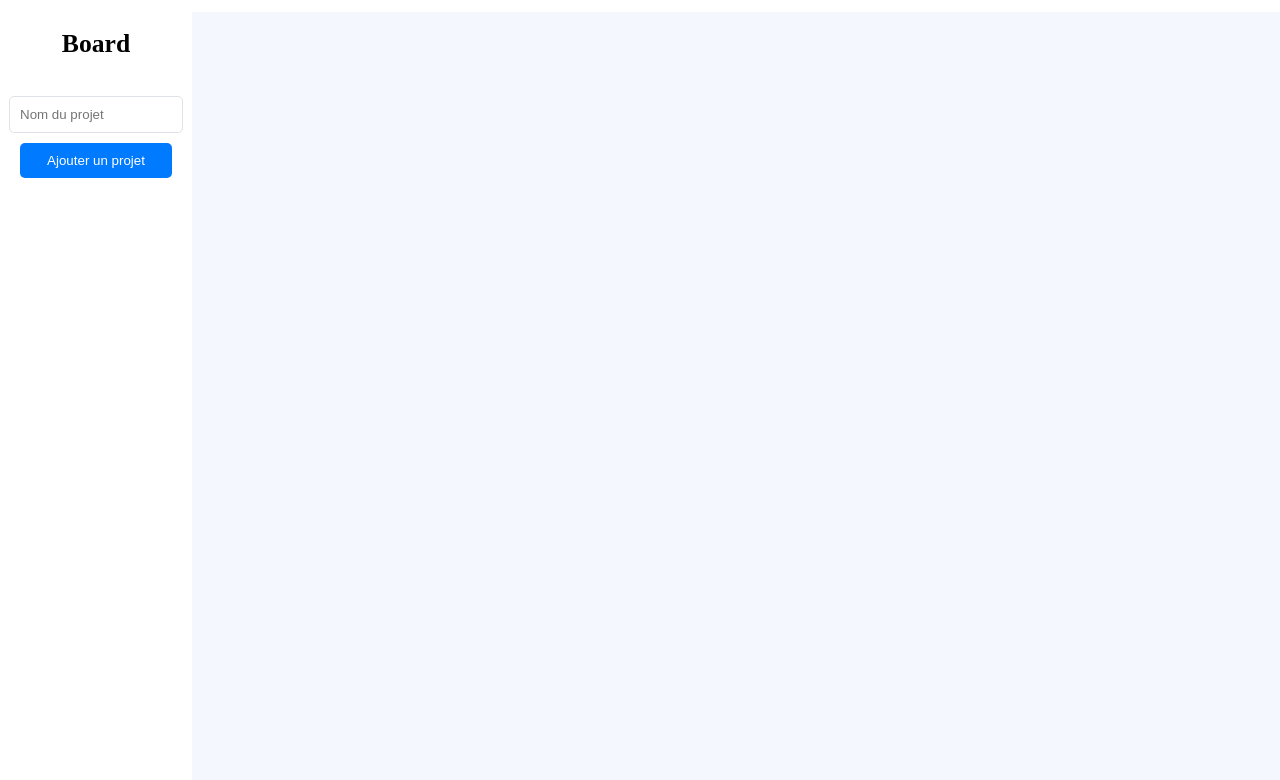
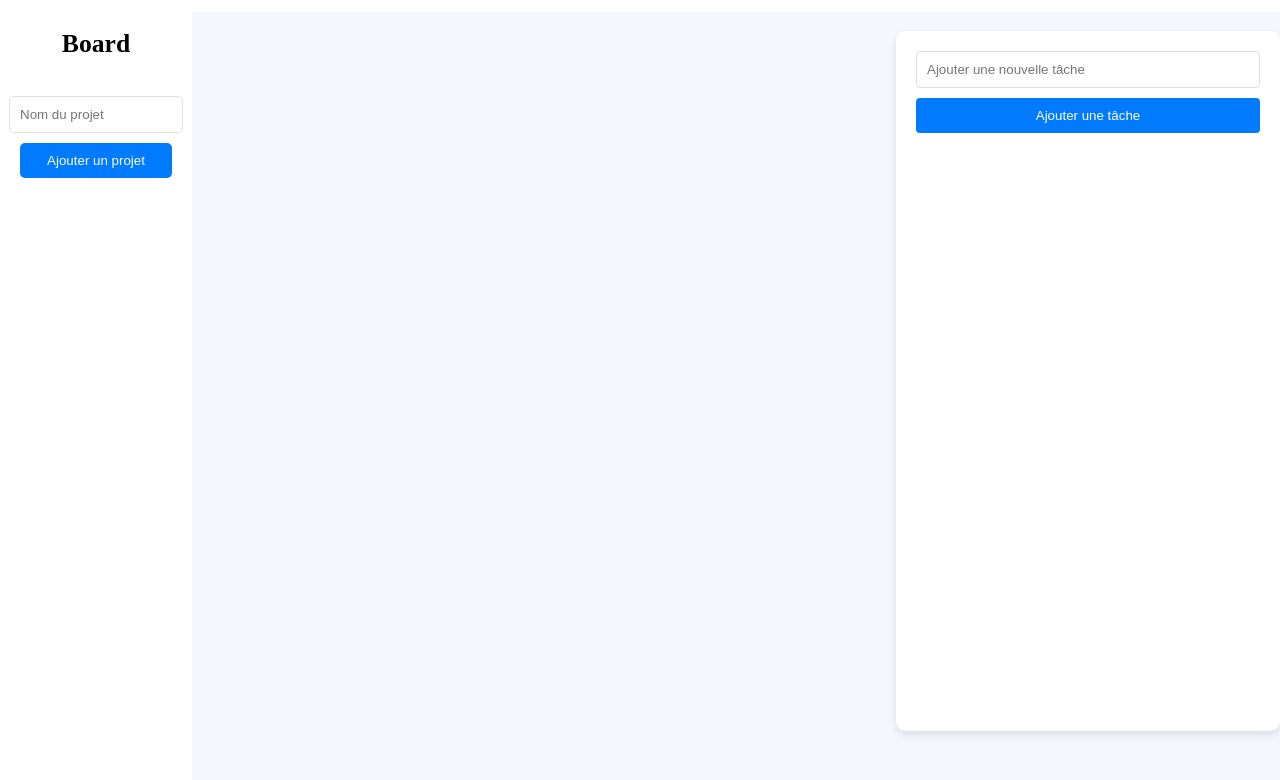
Before and after one commit to GoodMorning46/Notes, a React (Create React App) app: page / in a window 1280 px wide. Shown: the top 780 px of the page. Built offline with nearby package versions, Linux system fonts and the light colour scheme.

Commit message:
Une todo globale

```diff
--- a/package.json
+++ b/package.json
@@ -7,6 +7,7 @@
     "@testing-library/react": "^13.4.0",
     "@testing-library/user-event": "^13.5.0",
     "@tldraw/tldraw": "^2.0.0-beta.2",
+    "draft-js": "^0.11.7",
     "lodash.clonedeep": "^4.5.0",
     "quill": "^1.3.6",
     "react": "^18.2.0",
--- a/src/App.js
+++ b/src/App.js
@@ -6,6 +6,7 @@ import TodoList from './components/TodoList';
 
 function App() {
   const [projects, setProjects] = useState([]);
+  const [todos, setTodos] = useState([]);
   const [newProjectName, setNewProjectName] = useState('');
   const [selectedProjectIndex, setSelectedProjectIndex] = useState(-1);
   const [editingProjectIndex, setEditingProjectIndex] = useState(-1);
@@ -20,11 +21,14 @@ function App() {
       todos: project.todos || []
     }));
     setProjects(savedProjects);
-  }, []);
+    const savedTodos = JSON.parse(localStorage.getItem('todos')) || [];
+  setTodos(savedTodos);
+}, []);
 
-  const saveProjects = (newProjects) => {
-    localStorage.setItem('projects', JSON.stringify(newProjects));
-  };
+const saveProjects = () => {
+  localStorage.setItem('projects', JSON.stringify(projects));
+  localStorage.setItem('todos', JSON.stringify(todos));
+};
 
   const handleAddProject = () => {
     if (newProjectName.trim()) {
@@ -97,22 +101,6 @@ function App() {
     saveProjects(updatedProjects);
   };
 
-  const handleAddTodo = (newTodo) => {
-    const updatedProjects = projects.map((project, index) =>
-      index === selectedProjectIndex ? { ...project, todos: [...project.todos, newTodo] } : project
-    );
-    setProjects(updatedProjects);
-    saveProjects(updatedProjects);
-  };
-
-  const handleDeleteTodo = (todoId) => {
-    const updatedProjects = projects.map((project, index) =>
-      index === selectedProjectIndex ? { ...project, todos: project.todos.filter(todo => todo.id !== todoId) } : project
-    );
-    setProjects(updatedProjects);
-    saveProjects(updatedProjects);
-  };
-
   return (
     <div className="App">
       <div className="bord1"></div>
@@ -152,9 +140,6 @@ function App() {
           </>
         )}
       </div>
-      <span className={`Task_Counter ${project.todos.length === 0 ? 'counter-green' : 'counter-bleu'}`}>
-        {project.todos.length}
-      </span>
     </div>
   ))}
 </div>
@@ -184,13 +169,11 @@ function App() {
         }
       </div>
         <div className="Todo">
-          {selectedProjectIndex !== -1 && projects[selectedProjectIndex] &&
             <TodoList
-              todos={projects[selectedProjectIndex].todos}
-              onAddTodo={handleAddTodo}
-              onDeleteTodo={handleDeleteTodo}
+              todos={todos}
+              setTodos={setTodos}
+              saveProjects={saveProjects}
             />
-          }
         </div>
       </div>
       <div className="bord1"></div>
--- a/src/components/Notes.js
+++ b/src/components/Notes.js
@@ -4,7 +4,6 @@ import 'react-quill/dist/quill.snow.css';
 import './css/Notes.css';
 import { Tldraw } from '@tldraw/tldraw';
 import '@tldraw/tldraw/tldraw.css'
-
 
 const toolbarOptions = [
   [{ 'header': [1, 2, 3, 4, 5, 6, false] }],
@@ -23,20 +22,24 @@ const Notes = ({ content, onContentChange, onDeleteNote, selectedNoteIndex }) =>
   };
 
   useEffect(() => {
-    setEditorHtml(content);
-  }, [content]);
+    // Assurez-vous que le contenu est chargé correctement
+    if (content !== editorHtml) {
+      setEditorHtml(content);
+    }
+  }, [content, editorHtml]);
 
   const handleChange = (content, delta, source, editor) => {
+    console.log("Editor HTML content:", editor.getHTML()); // Ajouter ceci pour déboguer
     onContentChange(content);
     setEditorHtml(content);
   };
 
   return (
     <div className="notes-container">
-    {/* Positionnez le bouton "Dessiner" en haut à droite */}
-    <button onClick={handleToggleDrawingMode} className="button-draw">
-      {isDrawingMode ? 'Retour à l\'édition' : 'Dessiner'}
-    </button>
+      {/* Positionnez le bouton "Dessiner" en haut à droite */}
+      <button onClick={handleToggleDrawingMode} className="button-draw">
+        {isDrawingMode ? 'Retour à l\'édition' : 'Dessiner'}
+      </button>
       {isDrawingMode ? (
         <Tldraw />
       ) : (
@@ -47,7 +50,7 @@ const Notes = ({ content, onContentChange, onDeleteNote, selectedNoteIndex }) =>
           theme="snow"
         />
       )}
-    </div>  // Ajout de la balise de fermeture </div>
+    </div>
   );
 };
 
--- a/src/components/TodoList.js
+++ b/src/components/TodoList.js
@@ -2,16 +2,25 @@ import React, { useState } from 'react';
 import { FaTrashAlt } from 'react-icons/fa';
 import "./css/TodoList.css";
 
-const TodoList = ({ todos, onAddTodo, onDeleteTodo }) => {
+const TodoList = ({ todos, setTodos, saveProjects }) => {
   const [newTodo, setNewTodo] = useState('');
 
   const addTodo = () => {
     if (!newTodo.trim()) return;
-    onAddTodo({
+    const newTodoItem = {
       id: Math.random().toString(),
       text: newTodo
-    });
+    };
+    const updatedTodos = [...todos, newTodoItem];
+    setTodos(updatedTodos);
+    saveProjects();
     setNewTodo('');
+  };
+
+  const deleteTodo = (todoId) => {
+    const updatedTodos = todos.filter(todo => todo.id !== todoId);
+    setTodos(updatedTodos);
+    saveProjects();
   };
 
   const handleKeyPress = (e) => {
@@ -41,7 +50,7 @@ const TodoList = ({ todos, onAddTodo, onDeleteTodo }) => {
             {todo.text}
             <FaTrashAlt
               className="delete-icon"
-              onClick={() => onDeleteTodo(todo.id)}
+              onClick={() => deleteTodo(todo.id)}
               style={{ cursor: 'pointer', marginLeft: '10px' }}
             />
           </li>
```
Also changed, not shown: 1 other file (tests, documents, lock files or other folders).
